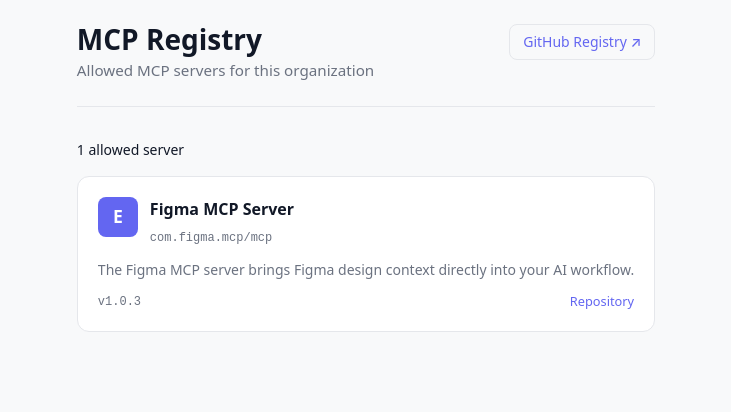
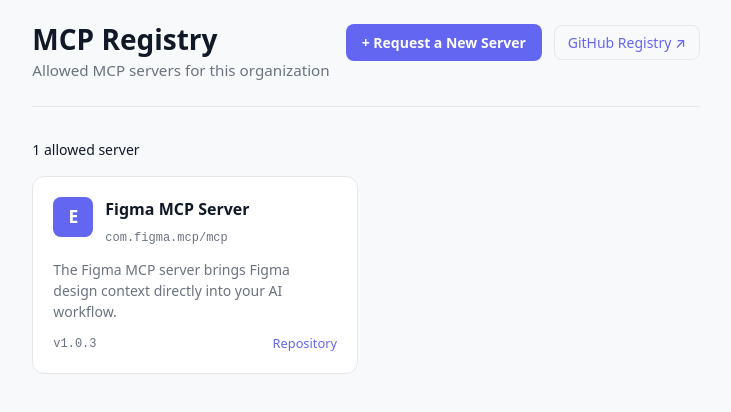
Before and after one commit to Vydia/mini-mcp-registry, a React (Vite) app: page / in a window 1280 px wide. Shown: the top 412 px of the page, without its empty margins (274-1005 px from the left). Built offline with nearby package versions, Linux system fonts and the light colour scheme.

Commit message:
request button

```diff
--- a/src/App.css
+++ b/src/App.css
@@ -79,6 +79,29 @@
   padding: 0.4rem 0.8rem;
   border: 1px solid var(--border);
   border-radius: 8px;
+}
+
+.header-actions {
+  display: flex;
+  align-items: center;
+  gap: 0.75rem;
+  flex-shrink: 0;
+}
+
+.request-btn {
+  font-size: 0.875rem;
+  white-space: nowrap;
+  padding: 0.5rem 1rem;
+  border-radius: 8px;
+  background: var(--accent);
+  color: #fff !important;
+  font-weight: 600;
+  transition: opacity 0.15s;
+}
+
+.request-btn:hover {
+  opacity: 0.88;
+  text-decoration: none;
 }
 
 /* Filters */
--- a/src/App.jsx
+++ b/src/App.jsx
@@ -27,6 +27,15 @@
             <h1>MCP Registry</h1>
             <p className="subtitle">Allowed MCP servers for this organization</p>
           </div>
+          <div className="header-actions">
+            <a
+              href="https://docs.google.com/forms/d/1xpjGdyvVGCUYWFrqbivF2wLWnDyXaftTM-j5uBScrbY"
+              target="_blank"
+              rel="noreferrer"
+              className="request-btn"
+            >
+              + Request a New Server
+            </a>
             <a
               href="https://github.com/mcp"
               target="_blank"
@@ -35,6 +44,7 @@
             >
               GitHub Registry ↗
             </a>
+          </div>
         </div>
       </header>
 
```
Lines whose indentation alone changed are shown as unchanged.
